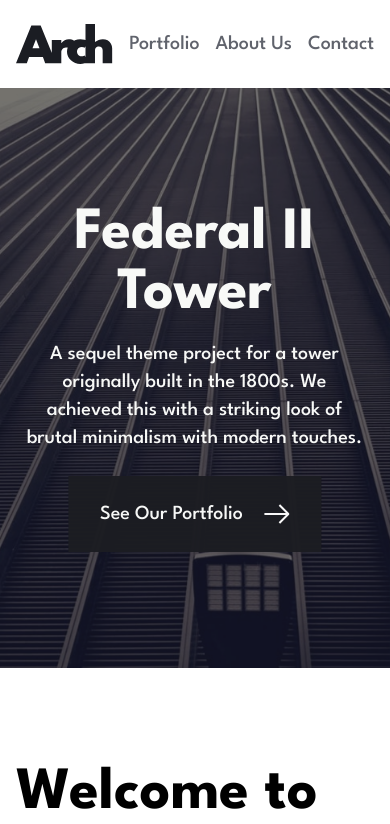
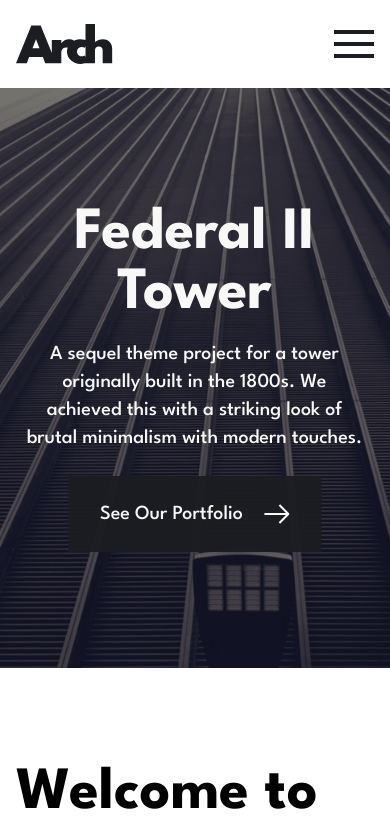
Before and after one commit to FilipeHibrael/arch-studio, a React (Vite) app: page / in a window 390 px wide. Shown: the top 824 px of the page. Built offline with nearby package versions, Linux system fonts and the light colour scheme.

Commit message:
menu mobile

```diff
--- a/src/App.tsx
+++ b/src/App.tsx
@@ -10,15 +10,15 @@ import Contact from './pages/Contact/Contact';
 
 export default function App() {
   return (
-    <div className="max-w-[1440px] mx-auto px-40 xl:px-24 md:px-12 2sm:px-0">
+    <div className="max-w-[1440px] mx-auto px-40 overflow-hidden xl:px-24 md:px-12 2sm:px-0">
       <BrowserRouter>
         <DataContextProvider>
           <Header />
           <Routes>
             <Route path="/" element={<Home />} />
-            <Route path="/portfolio" element={<Portfolio/>} />
-            <Route path="/about-us" element={<AboutUs/>} />
-            <Route path="/contact" element={<Contact/>} />
+            <Route path="/portfolio" element={<Portfolio />} />
+            <Route path="/about-us" element={<AboutUs />} />
+            <Route path="/contact" element={<Contact />} />
           </Routes>
           <Footer />
         </DataContextProvider>
--- a/src/pages/Header.tsx
+++ b/src/pages/Header.tsx
@@ -5,6 +5,8 @@ import React from 'react';
 const Header = () => {
   const [pageName, setPageName] = React.useState('');
   const { pathname } = useLocation();
+
+  const [menuMobile, setMenuMobile] = React.useState(false);
 
   React.useEffect(() => {
     if (pathname === '/portfolio') setPageName('PORTFOLIO');
@@ -19,7 +21,7 @@ const Header = () => {
     before:block before:bg-ColorGrey before:w-[1px] before:h-24
     before:-left-[102px] before:-top-12 before:absolute
     xl:before:-left-12 md:before:-left-6 sm:gap-0 sm:justify-between
-    2sm:before:hidden 2sm:my-6 2sm:px-4"
+    2sm:before:hidden 2sm:my-6 2sm:px-4 z-40"
     >
       <span
         className="font-light text-ColorGrey text-2xl tracking-[0.8rem]
@@ -31,12 +33,21 @@ const Header = () => {
       <Link to="/">
         <img src={logo} alt="Arch Studio Logo" />
       </Link>
-      <nav>
-        <ul className="flex gap-12 text-xl text-ColorDarkGrey sm:gap-4">
+      <nav
+        className={
+          (menuMobile ? '2sm:translate-x-0' : '2sm:translate-x-[100%]') +
+          ' bg-ColorWhite 2sm:w-svw 2sm:pb-4 2sm:absolute 2sm:-bottom-[168px] 2sm:right-0 transition-transform duration-300 2sm:z-20'
+        }
+      >
+        <ul
+          className="flex gap-12 text-xl text-ColorDarkGrey sm:gap-4
+        2sm:flex-col 2sm:text-2xl 2sm:text-ColorDark 2sm:w-full 2sm:items-center"
+        >
           <li>
             <Link
               className="py-4 hover:text-ColorDark transition-colors"
               to="/portfolio"
+              onClick={() => setMenuMobile(false)}
             >
               Portfolio
             </Link>
@@ -45,6 +56,7 @@ const Header = () => {
             <Link
               className="py-4 hover:text-ColorDark transition-colors"
               to="/about-us"
+              onClick={() => setMenuMobile(false)}
             >
               About Us
             </Link>
@@ -53,12 +65,21 @@ const Header = () => {
             <Link
               className="py-4 hover:text-ColorDark transition-colors"
               to="/contact"
+              onClick={() => setMenuMobile(false)}
             >
               Contact
             </Link>
           </li>
         </ul>
       </nav>
+      <button
+        onClick={() => setMenuMobile(!menuMobile)}
+        className="hidden flex-col gap-2 2sm:flex"
+      >
+        <span className="block :active bg-ColorDark w-10 h-1"></span>
+        <span className="block bg-ColorDark w-10 h-1"></span>
+        <span className="block bg-ColorDark w-10 h-1"></span>
+      </button>
     </header>
   );
 };
```
